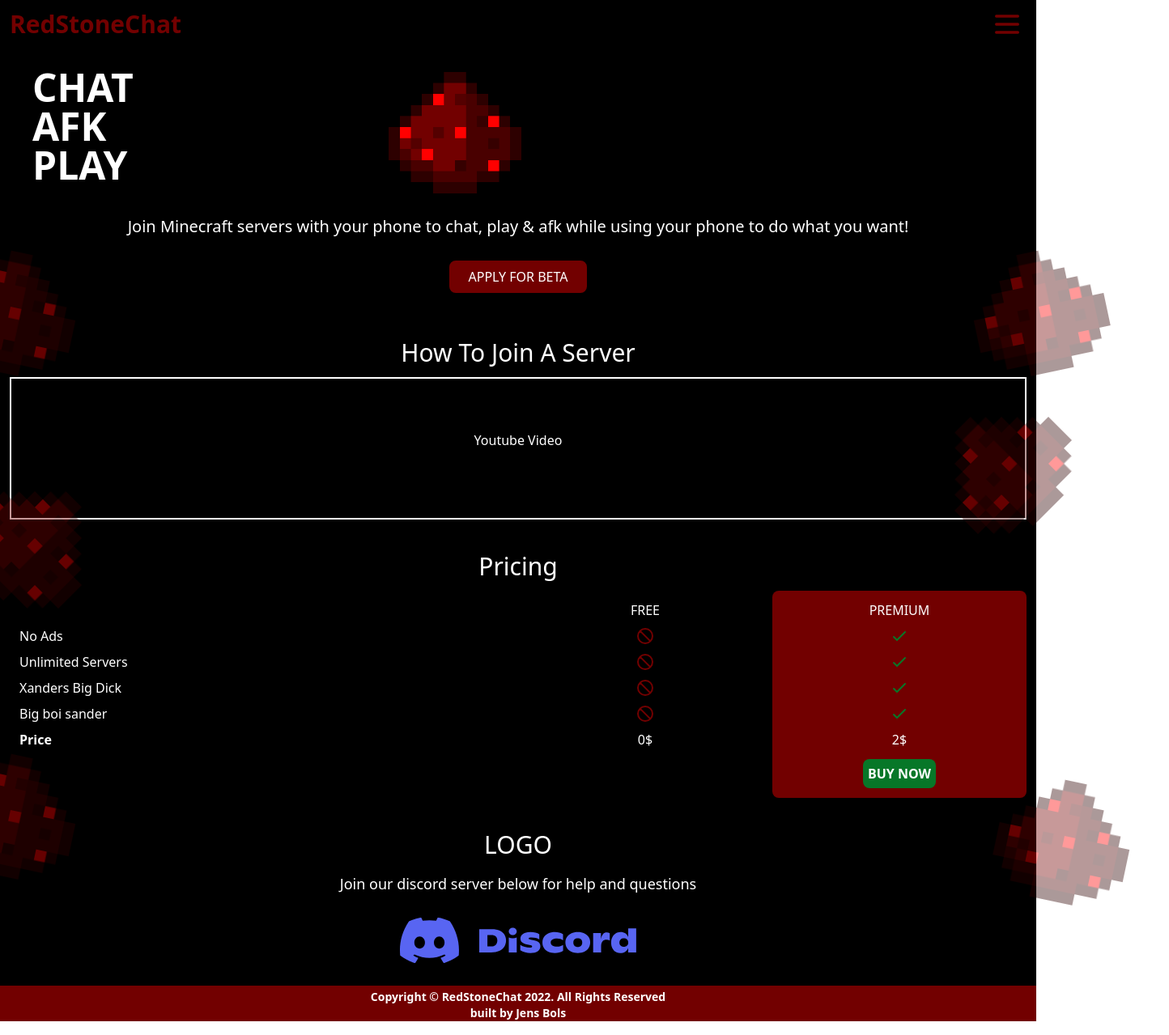
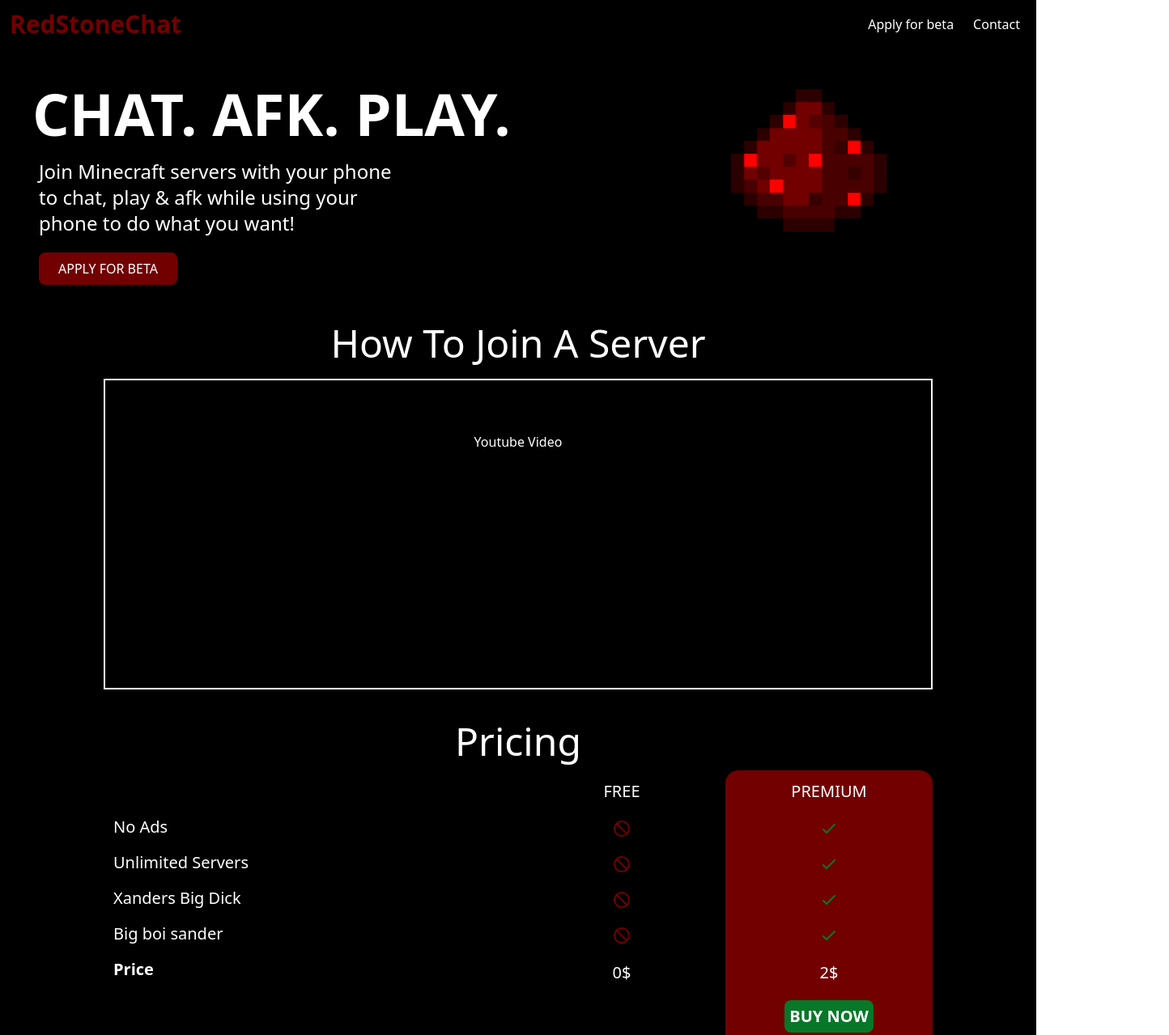
Before and after one commit to jensbols/redstonechat, a React (Create React App) app: page / in a window 1280 px wide. Shown: the top 1279 px of the page at 81% size, 1444 px wide, since content can reach past the window. Built offline with nearby package versions, Linux system fonts and the light colour scheme.

Commit message:
added responsive design for tablet & partly desktop

```diff
--- a/src/App.js
+++ b/src/App.js
@@ -7,7 +7,7 @@
 
 function App() {
   return (
-    <div className="static bg-blackstone">
+    <div className="static bg-blackstone ">
       <NavBar />
       <HeroSection />
       <VideoSection />
--- a/src/components/Footer.jsx
+++ b/src/components/Footer.jsx
@@ -5,14 +5,18 @@
     <>
       <div>
         <div className='relative'>
-          <img src={redstone} alt='redstone' className='absolute opacity-40 -bottom-12 rotate-12 -left-24' />
-          <img src={redstone} alt='redstone' className='absolute opacity-40  rotate-12 -right-36 -bottom-20' />
+          {/* Tablet background */}
+          <img src={redstone} alt='redstone' className='lg:hidden hidden md:flex  absolute opacity-40 -bottom-12 rotate-12 -left-' />
+          <img src={redstone} alt='redstone' className='lg:hidden hidden md:flex absolute opacity-40  -rotate-12 -right-10 -bottom-28' />
+          {/* Mobile background */}
+          <img src={redstone} alt='redstone' className='md:hidden absolute opacity-40 -bottom-12 rotate-12 -left-24' />
+          <img src={redstone} alt='redstone' className='md:hidden absolute opacity-40  rotate-12 -right-36 -bottom-20' />
           <h2 className="text-whitestone text-3xl text-center mb-4">LOGO</h2>
         </div>
         <p className="text-whitestone mx-10 text-center mb-4 text-lg">Join our discord server below for help and questions</p>
         <img className='mx-auto pb-2' src={DiscordLogo} alt="discord link" />
         <div className="bg-redstone mt-2">
-          <p className="text-whitestone text-center mx-1 font-semibold text-sm pt-1">Copyright © RedStoneChat 2022. All Rights Reserved <br></br>built by Jens Bols</p>
+          <p className="text-whitestone text-center mx-1 font-semibold text-sm pt-1">Copyright © RedStoneChat 2022. All Rights Reserved <br className='lg:hidden md:hidden'></br>built by Jens Bols</p>
         </div>
       </div>
     </>
--- a/src/components/HeroSection.jsx
+++ b/src/components/HeroSection.jsx
@@ -3,29 +3,44 @@
 export default function HeroSection() {
   return (
     <>
-      <div className='flex'>
+    <div className='lg:max-w-7xl lg:mx-auto'>
+      <div className='flex max-w-sm mx-auto md:max-w-lg lg:max-w-7xl md:mx-auto md:space-x-3'>
         { /* left text */}
-        <div className="ml-10 mt-6 w-1/3 float-left">
-          <p className="text-whitestone font-bold text-5xl">CHAT<br />AFK<br />PLAY</p>
+        <div className="lg:w-2/3 ml-10 mt-6 w-1/3 md:w-1/2 float-left space-y-5">
+          <p className="lg:hidden text-whitestone font-bold text-5xl md:text-7xl md:mb-6">CHAT<br />AFK<br />PLAY</p>
+          <p className="hidden lg:flex text-whitestone font-bold text-5xl md:text-7xl md:mb-6">CHAT. AFK. PLAY.</p>
+          <p className='hidden lg:flex text-whitestone text-2xl max-w-md text-left font-light ml-2'>
+          Join Minecraft servers with your phone to chat, play & afk while using your phone to do what you want!</p>
+          <button className='ml-2 hidden lg:flex relative text-whitestone mx-auto float-left bg-redstone border-redstone border-4 p-1 px-5 mt-7 rounded-lg hover:bg-red-700 mb-14'>
+        APPLY FOR BETA
+      </button>
         </div>
         { /* right image */}
-        <div className='w-2/3 float-right -mt-3'>
-          <img className='' src={redstone} alt="bs" />
+        <div className='lg:w-1/3 w-2/3 float-right -mt-3 md:mt-0.5'>
+          <img className='md:h-68 md:w-64' src={redstone} alt="bs" />
         </div>
       </div>
       { /* text under */}
-      <div className='relative'>
-        <p className='text-whitestone text-xl mx-12 text-center font-light'>
+      <div className='relative md:max-w-md max-w-sm mx-auto lg:float-left lg:pb-10'>
+        <p className='lg:hidden text-whitestone text-xl mx-12 text-center font-light'>
           Join Minecraft servers with your phone to chat, play & afk while using your phone to do what you want!</p>
+          <button className='hidden lg:hidden relative text-whitestone mx-auto bg-redstone border-redstone border-4 p-1 px-5 mt-7 rounded-lg hover:bg-red-700 mb-14'>
+        APPLY FOR BETA
+      </button>
         {/* Background image */}
-        <img src={redstone} alt="redstone" className="absolute opacity-40 top-1 -left-24 rotate-12" />
-        <img src={redstone} alt="redstone" className="absolute opacity-40 top-1 -right-28 -rotate-12" />
+        { /* tablet background images */ }
+        <img src={redstone} alt="redstone" className="lg:hidden hidden md:flex absolute opacity-40 top-1 -left-60 rotate-45" />
+        <img src={redstone} alt="redstone" className="lg:hidden hidden md:flex absolute opacity-40 top-1 -right-48 -rotate-12" />
+        { /* mobile background images */ }
+        <img src={redstone} alt="redstone" className="md:hidden absolute opacity-40 top-1 -left-24 rotate-12" />
+        <img src={redstone} alt="redstone" className="md:hidden absolute opacity-40 top-1 -right-28 -rotate-12" />
       </div>
 
       { /* button */}
-      <button className='relative text-whitestone mx-auto flex bg-redstone border-redstone border-4 p-1 px-5 mt-7 rounded-lg hover:bg-red-700 mb-14'>
+      <button className='lg:hidden text-whitestone mx-auto flex bg-redstone border-redstone border-4 p-1 px-5 mt-7 rounded-lg hover:bg-red-700 mb-14'>
         APPLY FOR BETA
       </button>
+    </div>
     </>
   )
 }
--- a/src/components/NavBar.jsx
+++ b/src/components/NavBar.jsx
@@ -4,13 +4,19 @@
   const [showMobileMenu, setShowMobileMenu] = useState(false);
   return (
     <>
-      <div className="flex justify-between">
+      <div className="lg:max-w-7xl lg:mx-auto flex justify-between">
         {/* Left side */}
         <div className="p-1 m-2">
           <p className="text-redstone text-3xl font-semibold">RedStoneChat</p>
         </div>
+        {/* Right side */}
+        <div className="hidden md:flex text-whitestone items-center mr-5 space-x-6">
+          <a href="#" className="">Apply for beta</a>
+          <a href="#" className="">Contact</a>
 
-        <div className="flex items-center m-2">
+        </div>
+
+        <div className="md:hidden flex items-center m-2">
           {/* right side */}
           <button onClick={() => setShowMobileMenu(!showMobileMenu)}>
             <svg xmlns="http://www.w3.org/2000/svg" className="h-10 w-10 text-redstone mr-2" fill="none" viewBox="0 0 24 24" stroke="currentColor" strokeWidth={2}>
--- a/src/components/Pricing.jsx
+++ b/src/components/Pricing.jsx
@@ -17,10 +17,10 @@
 
   return (
     <>
-    <h2 className="text-whitestone text-center text-3xl mt-10 mb-3">Pricing</h2>
-      <div className="grid grid-cols-4 mx-3 pb-10">
+    <h2 className="text-whitestone text-center text-3xl mt-10 mb-3 md:text-4xl lg:text-5xl">Pricing</h2>
+      <div className="grid grid-cols-4 mx-3 pb-10 md:mx-16 md:text-lg lg:text-xl lg:max-w-5xl lg:mx-auto">
         { /* Perks */}
-        <div className="text-whitestone col-span-2 ml-3">
+        <div className="text-whitestone col-span-2 ml-3 md:space-y-4">
           <p className="text-blackstone pt-3">+</p>
           <p className="my-2 font-extralight">No Ads</p>
           <p className="my-2 font-extralight">Unlimited Servers</p>
@@ -30,7 +30,7 @@
           <p className="text-blackstone">+</p>
         </div>
         { /* Free */}
-        <div className="text-center">
+        <div className="text-center md:space-y-5">
           <p className="text-whitestone pt-3">FREE</p>
           <CheckorNoIcon bool={'false'} />
           <CheckorNoIcon bool={'false'} />
@@ -40,7 +40,7 @@
           <p className="text-blackstone">+</p>
         </div>
         { /* Premium */}
-        <div className="text-center bg-redstone rounded-lg">
+        <div className="text-center bg-redstone rounded-lg md:space-y-5 md:pb-5 md:rounded-2xl">
           <p className="text-whitestone pt-3">PREMIUM</p>
           <CheckorNoIcon bool={'true'} />
           <CheckorNoIcon bool={'true'} />
@@ -48,7 +48,6 @@
           <CheckorNoIcon bool={'true'} />
           <p className="text-whitestone font-light mb-3">2$</p>
           <button className="bg-greenstone text-whitestone rounded-lg mb-3 p-1.5 font-semibold">BUY NOW</button>
-
         </div>
       </div>
     </>
--- a/src/components/VideoSection.jsx
+++ b/src/components/VideoSection.jsx
@@ -2,12 +2,18 @@
 export default function VideoSection() {
   return (
     <>
-        <h2 className="text-whitestone text-3xl text-center mt-6">How To Join A Server</h2>
-        <div className="border-whitestone border-2 h-44 my-3 mx-3 relative">
+    <div className='lg:mt-12 lg:max-w-5xl lg:mx-auto'>
+        <h2 className="text-whitestone text-3xl text-center mt-6 md:text-4xl lg:text-5xl">How To Join A Server</h2>
+        <div className="border-whitestone border-2 md:h-64 lg:h-96 h-44 my-3 mx-3 md:mx-24 relative lg:max-w-7xl lg:mx-auto lg:mt-5">
           <p className="text-whitestone flex justify-center mt-16">Youtube Video</p>
-          <img src={redstone} alt="redstone" className="absolute opacity-40 -rotate-45 -right-20 -top-1" />
-          <img src={redstone} alt="redstone" className="absolute opacity-40 rotate-45 -left-20" />
+          {/* images tablet */}
+          <img src={redstone} alt="redstone" className="lg:hidden hidden md:flex absolute opacity-40 -rotate-45 -right-44 -top-10" />
+          <img src={redstone} alt="redstone" className="lg:hidden hidden md:flex absolute opacity-40 rotate-45 -left-40 -bottom-40" />
+          {/* images mobile */}
+          <img src={redstone} alt="redstone" className="md:hidden absolute opacity-40 -rotate-45 -right-20 -top-1" />
+          <img src={redstone} alt="redstone" className="md:hidden absolute opacity-40 rotate-45 -left-20" />
         </div>
+    </div>
     </>
   )
 }
```
